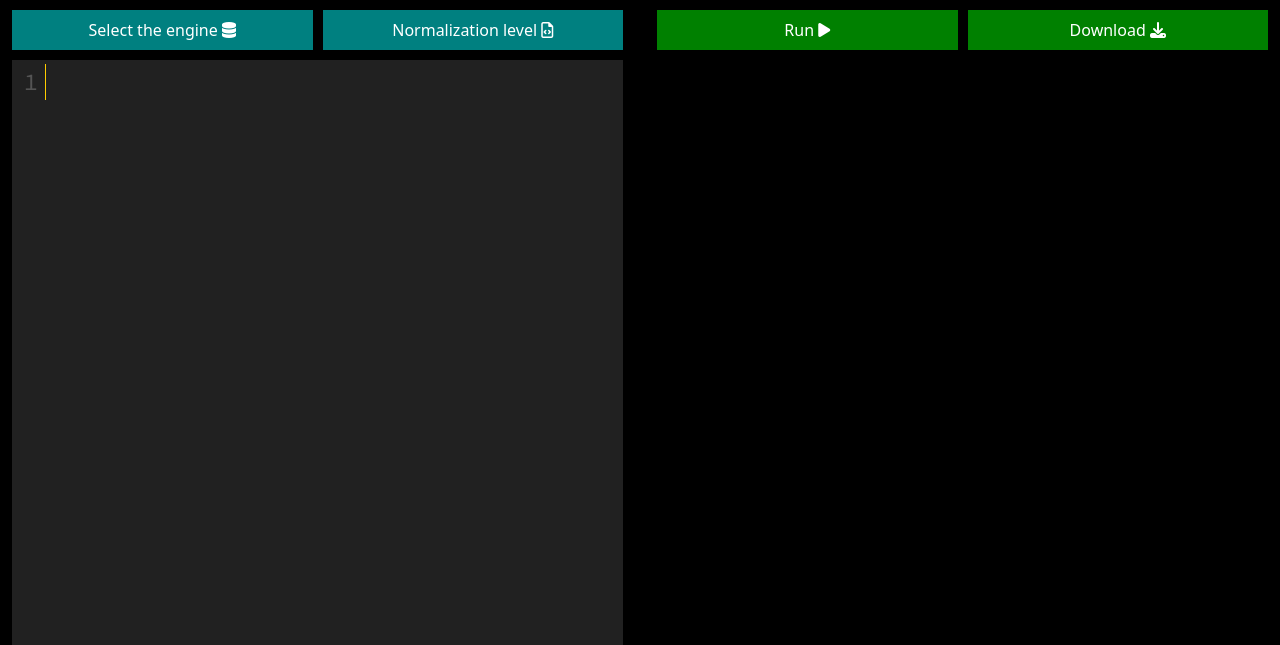
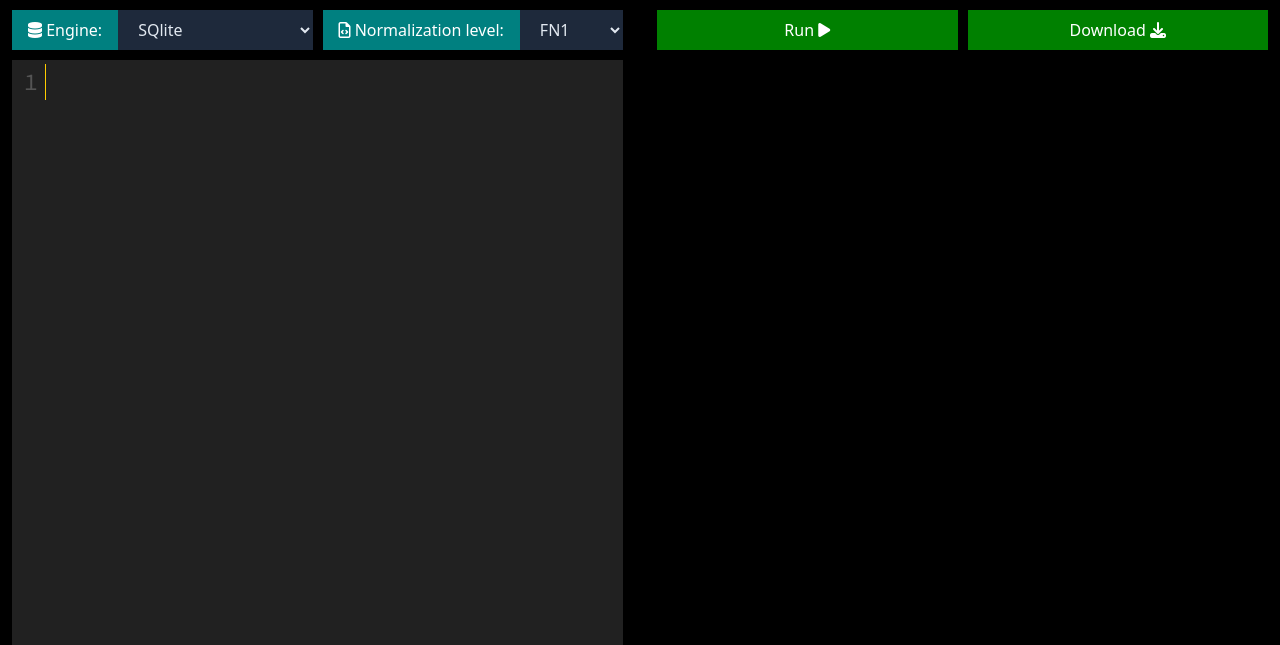
Before and after one commit to Qwerty3341/SchemaMan, a Flask app: page / in a window 1280 px wide. Shown: the part 96-741 px from the top of the page. Run offline with Flask 3, Linux system fonts and the light colour scheme.

Commit message:
Selects added

```diff
--- a/schema_man/static/css/normalizator.css
+++ b/schema_man/static/css/normalizator.css
@@ -15,13 +15,29 @@
 	min-height: 0;
 }
 
-.button-for-sql {
+.selector-container {
+	display: flex;
+	align-items: center;
+}
+
+.select-label {
 	background-color: teal;
 	color: white;
 	padding: 0.5rem 1rem;
 	cursor: pointer;
 	border: none;
+	font-size: 1rem;
+	white-space: nowrap;
+}
 
+.select-for-sql {
+	background-color: var(--editor-bg);
+	color: var(--editor-fg);
+	padding: 0.5rem 1rem;
+	cursor: pointer;
+	border: none;
+	font-size: 1rem;
+	flex: 1;
 }
 
 .button-for-report {
@@ -32,7 +48,12 @@
 	border: none;
 }
 
-.sql-buttons,
+.sql-selects {
+	display: grid;
+	grid-template-columns: repeat(2, 1fr);
+	gap: 10px;
+}
+
 .report-buttons {
 	display: grid;
 	grid-template-columns: repeat(2, 1fr);
--- a/schema_man/templates/app/normalizator.html
+++ b/schema_man/templates/app/normalizator.html
@@ -12,16 +12,30 @@
 
 <section class="normalizator-container">
 	<div class="container" id="sql-container">
-		<div class="sql-buttons">
+		<div class="sql-selects">
+			<div class="selector-container">
+				<label for="sql-engine-selector" class="select-label">
+					<i class="fa-solid fa-database"></i> Engine:
+				</label>
+				<select class="select-for-sql" id="sql-engine-selector">
+					<option>SQlite</option>
+					<option>MariaDB</option>
+					<option>PostgreSQL</option>
+				</select>
+			</div>
 
-			<button class="button-for-sql" id="sql-engine-selector">
-				Select the engine
-				<i class="fa-solid fa-database"></i>
-			</button>
-			<button class="button-for-sql" id="sql-normalization-selector">
-				Normalization level
-				<i class="fa-regular fa-file-code"></i>
-			</button>
+			<div class="selector-container">
+				<label for="sql-normalization-selector" class="select-label">
+					<i class="fa-regular fa-file-code"></i> Normalization level:
+				</label>
+				<select class="select-for-sql" id="sql-normalization-selector">
+					<option>FN1</option>
+					<option>FN2</option>
+					<option>FN3</option>
+					<option>FN4</option>
+					<option>FN5</option>
+				</select>
+			</div>
 		</div>
 
 		<textarea class="sql-editor" id="sql-editor"></textarea>
```
